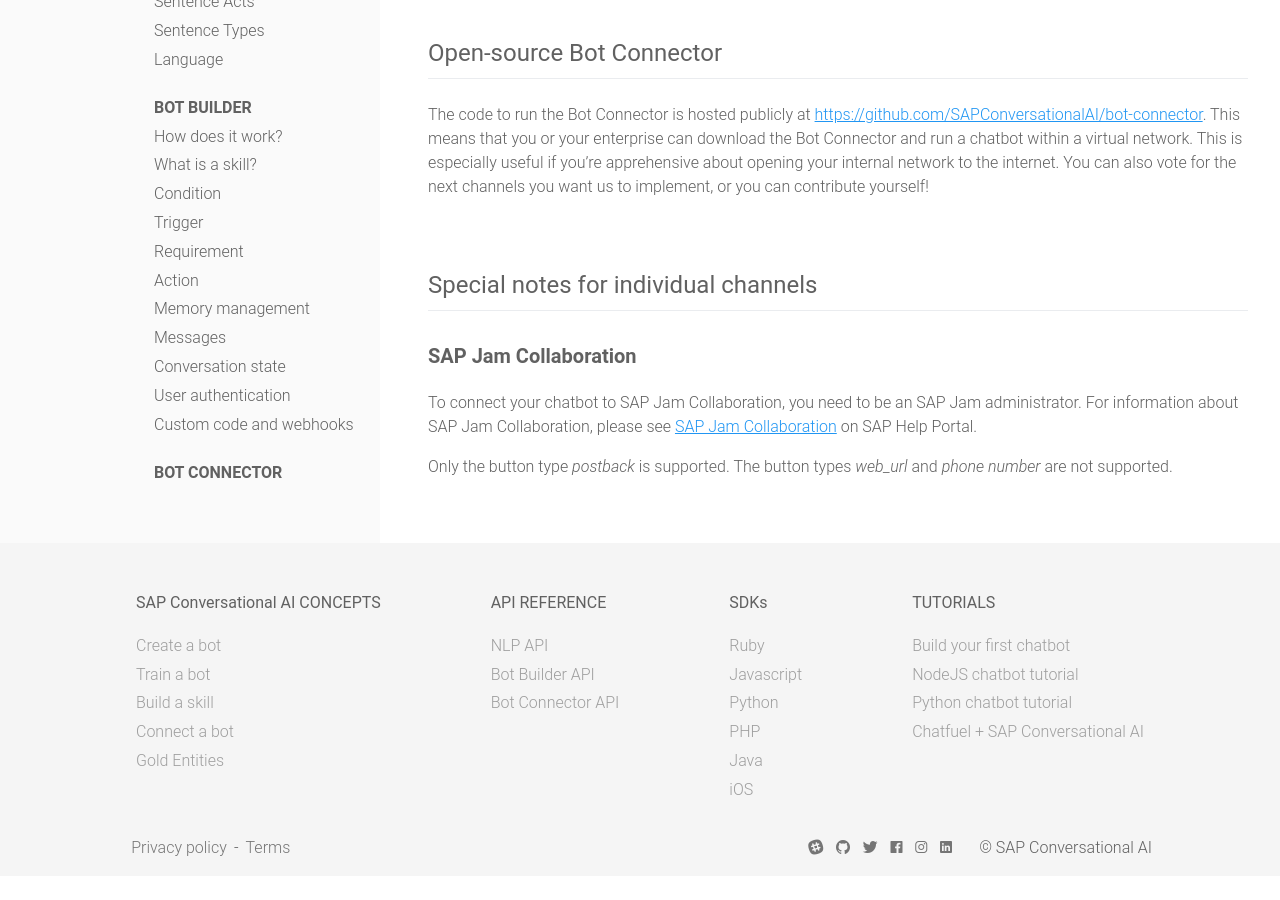
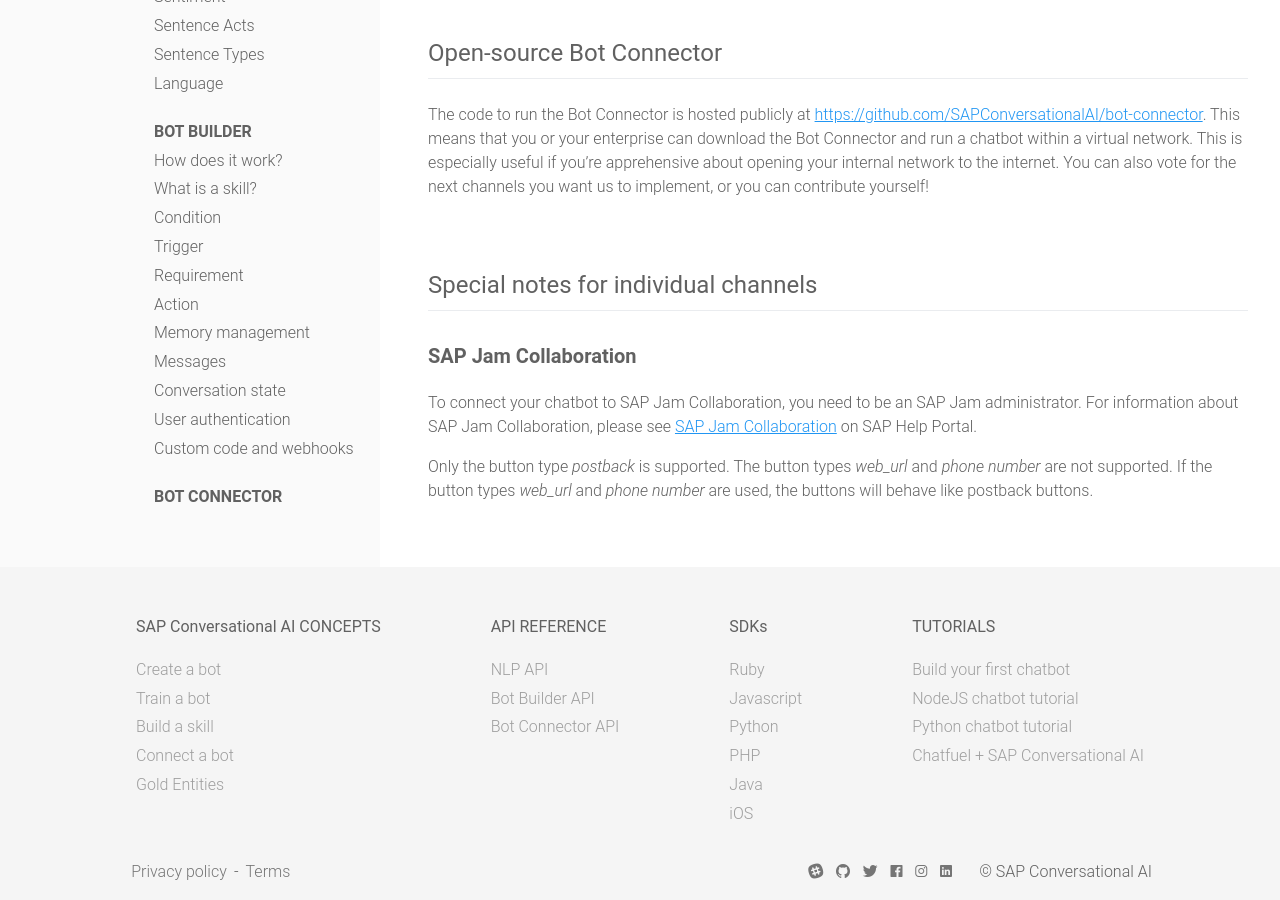
Before and after one commit to SAP-archive/docs, a Jekyll site: the page built from concepts/bot_connector/channel.md, in a window 1280 px wide and 900 px high, scrolled down 1181 px. Built offline with Jekyll 4.4.1, drawn with Linux system fonts in a browser that asks for light colours; nearby versions of some CDN libraries; comment, search, counter and statistics services are not loaded; before the commit the page ends 2057 px from its top, so only the background shows below that.

Commit message:
Update channel.md

```diff
--- a/concepts/bot_connector/channel.md
+++ b/concepts/bot_connector/channel.md
@@ -203,4 +203,4 @@
 
 To connect your chatbot to SAP Jam Collaboration, you need to be an SAP Jam administrator. For information about SAP Jam Collaboration, please see [SAP Jam Collaboration](https://help.sap.com/viewer/p/SAP_JAM_COLLABORATION) on SAP Help Portal.
 
-Only the button type *postback* is supported. The button types *web_url* and *phone number* are not supported.
+Only the button type *postback* is supported. The button types *web_url* and *phone number* are not supported. If the button types *web_url* and *phone number* are used, the buttons will behave like postback buttons.
```
